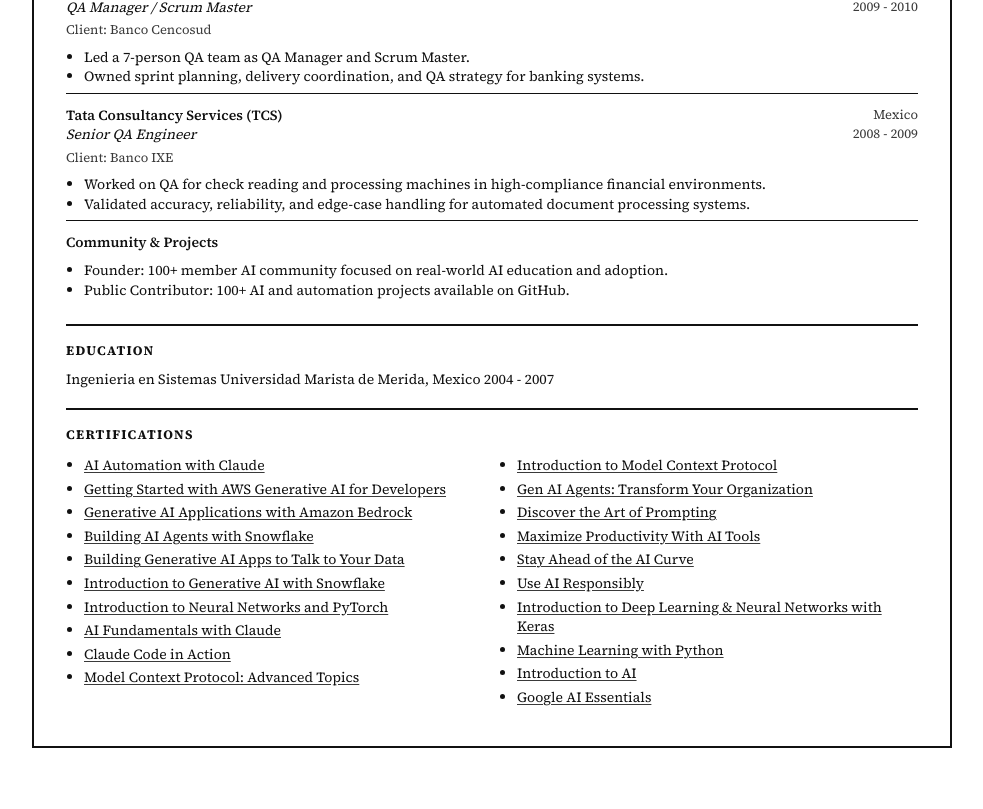
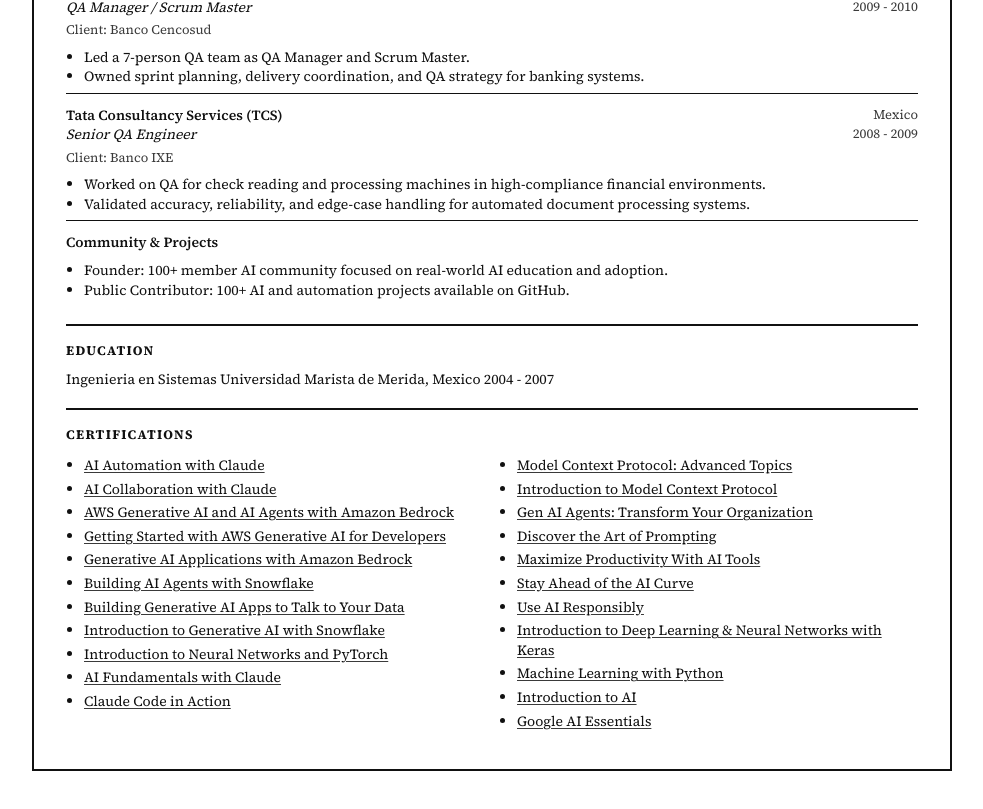
Before and after one commit to Oruga420/amorac-resume, a Next.js app: page / in a window 1280 px wide. Shown: the part 1599-2408 px from the top of the page, without its empty margins (148-1131 px from the left). Built offline with nearby package versions, Linux system fonts and the light colour scheme.

Commit message:
Add AI Collaboration with Claude and AWS GenAI with Bedrock certs

```diff
--- a/app/page.js
+++ b/app/page.js
@@ -8,6 +8,8 @@
 
 const certifications = [
   { name: "AI Automation with Claude", url: "https://www.coursera.org/account/accomplishments/verify/V9OWZ3DYPU1C" },
+  { name: "AI Collaboration with Claude", url: "https://www.coursera.org/account/accomplishments/verify/WAKHN8NV5KAM" },
+  { name: "AWS Generative AI and AI Agents with Amazon Bedrock", url: "https://www.coursera.org/account/accomplishments/professional-cert/43EFUJF5ARC9" },
   { name: "Getting Started with AWS Generative AI for Developers", url: "https://www.coursera.org/account/accomplishments/verify/YSSCUISHWGUM" },
   { name: "Generative AI Applications with Amazon Bedrock", url: "https://www.coursera.org/account/accomplishments/verify/YISUIK4L1HAU" },
   { name: "Building AI Agents with Snowflake", url: "https://www.coursera.org/account/accomplishments/verify/O2MRUJXOB5MP" },
```
